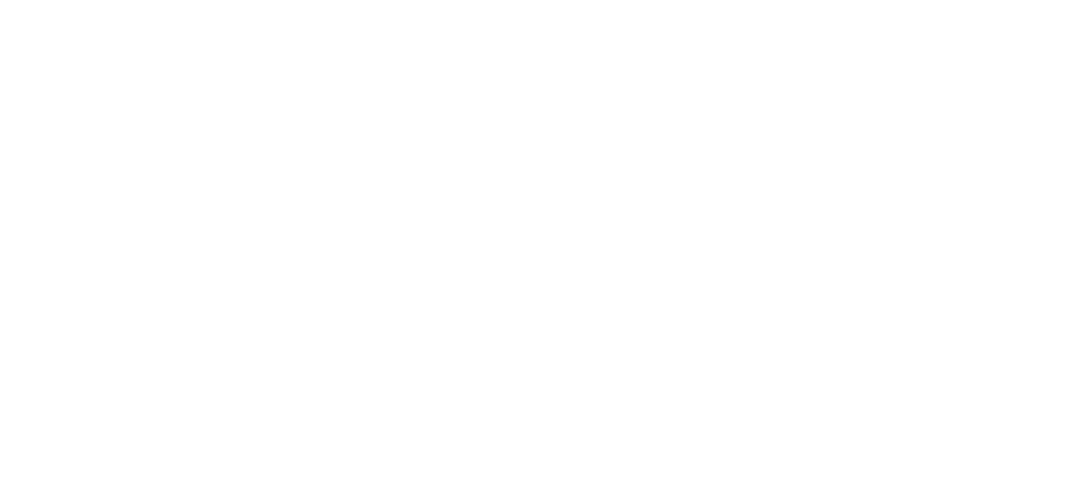
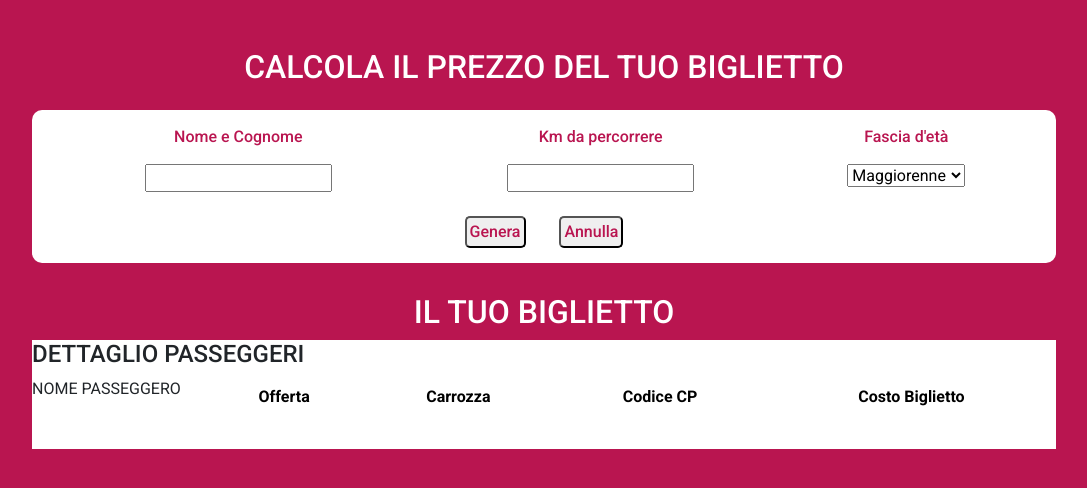
Before and after one commit to PaoloTarcisio/js-biglietto-treno-form, a plain HTML site: page index.html in a window 1280 px wide. Shown: the whole page, without its empty margins (96-1183 px from the left). Drawn offline with nearby package versions, Linux system fonts and the light colour scheme.

Commit message:
completamento html e css

```diff
--- a/css/style.css
+++ b/css/style.css
@@ -13,3 +13,70 @@ img {
     width: 100%;
     display: block;
 }
+
+
+/*
+    GENERAL
+*/
+
+div h2 {
+    color: white;
+}
+
+main {
+    width: 100%;
+    height: 100vh;
+    background-color: #B91550;
+}
+
+
+/*
+    MAIN
+*/
+
+.my-container {
+    width: 80%;
+    margin: 0 auto;
+}
+
+.calcolo-body {
+    background-color: white;
+    margin-bottom: 30px;
+    border-radius: 10px;
+    color: #B91550;
+}
+
+.nome-cognome,
+.km-da-percorrere,
+.fascia-eta {
+    text-align: center;
+    padding-top: 15px;
+    font-weight: 500;
+}
+
+label {
+    width: 100%;
+    margin-bottom: 15px;
+}
+
+.calcolo-body-buttons {
+    padding-bottom: 15px;
+    margin: auto 15px;
+}
+
+.calcolo-body-buttons > button {
+    margin: auto 15px;
+    border-radius: 5px;
+    padding: 2px 3px;
+    color: #B91550;
+    font-weight: 500;
+}
+
+.info .biglietto-info {
+    background-color: white;
+}
+
+
+/*
+    DEBUG
+*/
--- a/index.html
+++ b/index.html
@@ -3,7 +3,7 @@
     <head>
         <meta charset="UTF-8">
         <meta name="viewport" content="width=device-width, initial-scale=1.0">
-        <title>TEMPLATE HTML-CSS-JS</title>
+        <title>Calcolo Biglietto Treno</title>
 
 
         <!-- CSS -->
@@ -17,7 +17,76 @@
         <link rel="preconnect" href="https://fonts.gstatic.com" crossorigin>
         <link href="https://fonts.googleapis.com/css2?family=Roboto:wght@300;400;500;700;900&display=swap" rel="stylesheet">
     </head>
-    <body>
+    <body class="debug">
+        <main>
+            <div class="my-container">
+                <div class="calcolo">
+                    <div class="calcolo-header text-center pt-5">
+                        <h2>CALCOLA IL PREZZO DEL TUO BIGLIETTO</h2>
+                    </div>
+                    <div class="calcolo-body">
+                        <form action="">
+                            <div class="row justify-content-around m-4">
+                                <div class="col-auto nome-cognome">
+                                    <label for="NomeCognome">Nome e Cognome</label>
+                                    <input type="text" name="NomeCognome" id="NomeCognome">
+                                </div>
+                                <div class="col-auto km-da-percorrere">
+                                    <label for="Km">Km da percorrere</label>
+                                    <input type="text" name="Km" id="Km">
+                                </div>
+                                <div class="col-auto fascia-eta">
+                                    <label for="FasciaEta">Fascia d'età</label>
+                                    <select name="FasciaEta" id="FasciaEta">
+                                        <option value="1">Maggiorenne</option>
+                                        <option value="2">Minorenne</option>
+                                        <option value="3">Pensionato/a</option>
+                                    </select>
+                                </div>
+                            </div>
+                            <div class="calcolo-body-buttons text-center">
+                                <button type="button" id="MyButton">Genera</button>
+                                <button type="reset">Annulla</button>
+                            </div>
+                        </form>
+                    </div>
+                </div>
+                <div class="info text-center">
+                    <h2>IL TUO BIGLIETTO</h2>
+                    <div class="biglietto-info">
+                        <h4 class="text-start">DETTAGLIO PASSEGGERI</h4>
+                        <div class="row">
+                            <div class="col-auto">
+                                <div class="nominativo">
+                                    NOME PASSEGGERO
+                                    <div id="NomeCognomeInfo"></div>
+                                </div>
+                            </div>
+                            <div class="col">
+                                <table class="table table-borderless">
+                                    <thead>
+                                        <tr>
+                                            <th scope="col">Offerta</th>
+                                            <th scope="col">Carrozza</th>
+                                            <th scope="col">Codice CP</th>
+                                            <th scope="col">Costo Biglietto</th>
+                                        </tr>
+                                    </thead>
+                                    <tbody>
+                                        <tr>
+                                            <td id="tipologia"></td>
+                                            <td id="carrozza"></td>
+                                            <td id="codiceCP"></td>
+                                            <td id="costo"></td>
+                                        </tr>
+                                    </tbody>
+                                </table>
+                            </div>
+                        </div>
+                    </div>
+                </div>
+            </div>
+        </main>
 
 
         <!-- JAVASCRIPT -->
--- a/js/script.js
+++ b/js/script.js
@@ -0,0 +1,12 @@
+let nome = document.getElementById('NomeCognome')
+
+const chilometri = document.getElementById('Km');
+const kmInNumber = parseInt (chilometri);
+
+const età = document.getElementById('FasciaEta');
+const etàInNumber = parseInt (età);
+
+
+document.getElementById('MyButton').addEventListener('click', function() {
+    document.getElementById('nominativo').append = nome.value;
+});
```
